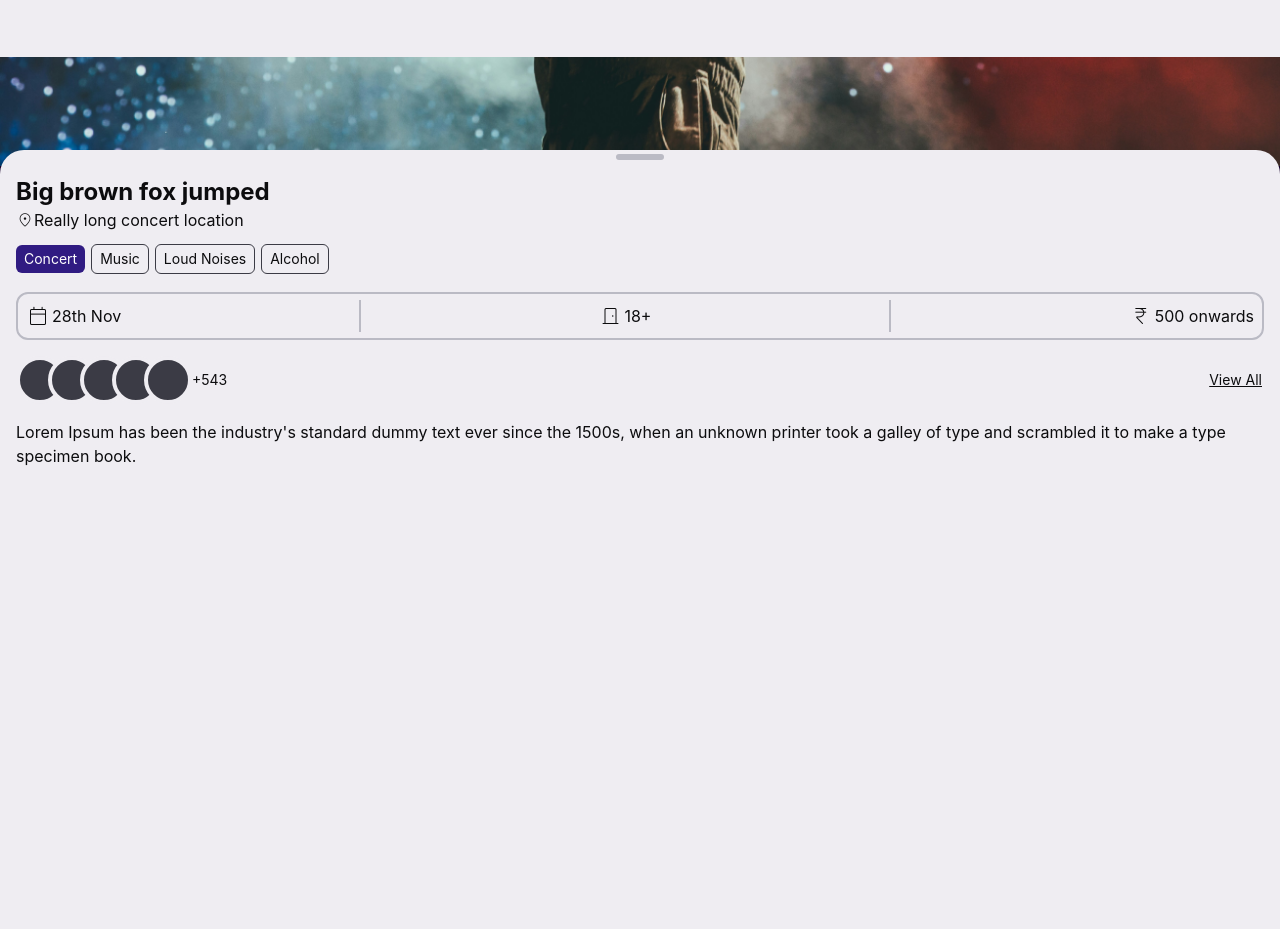
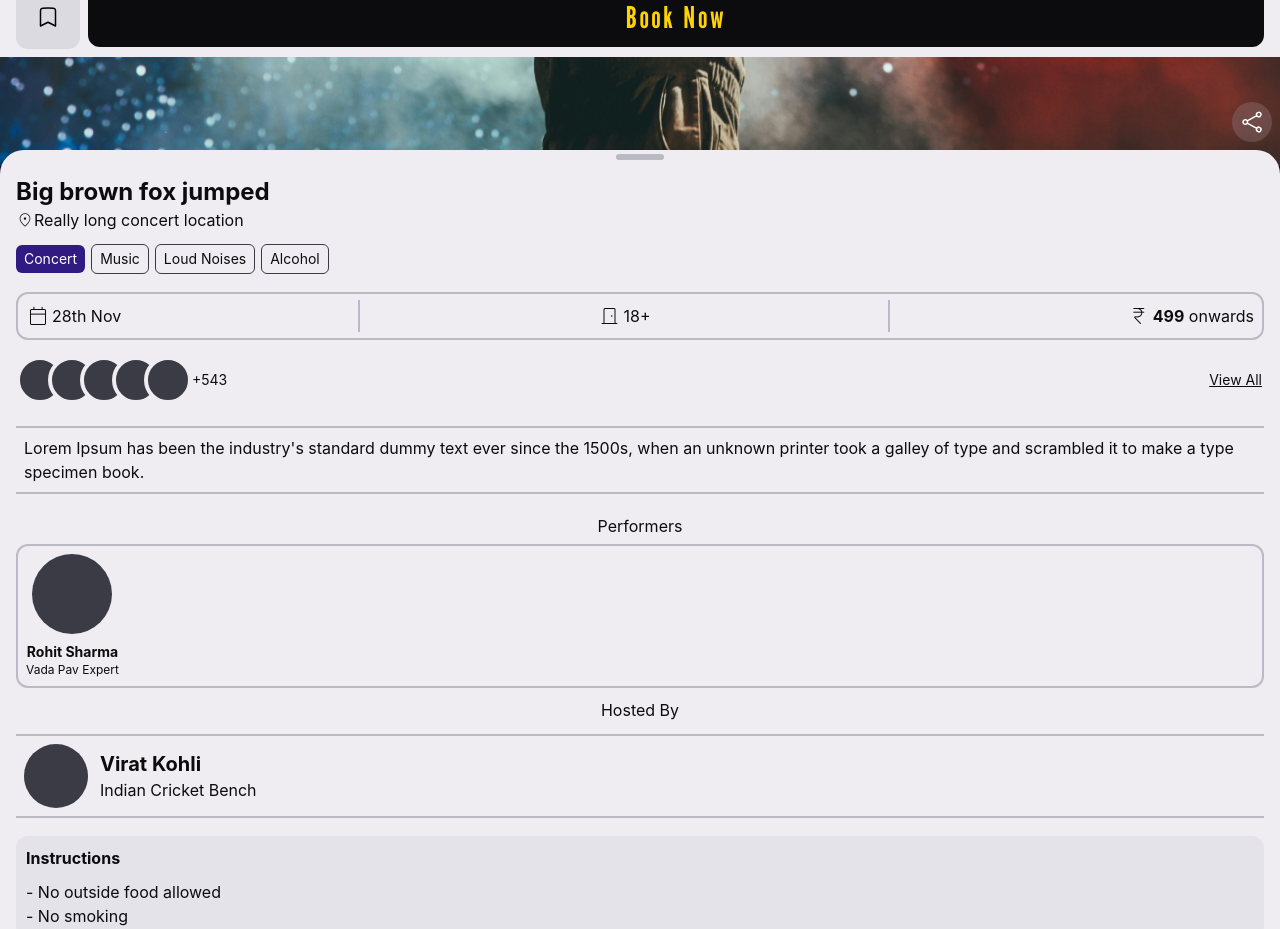
Before and after one commit to TeamEventr/dante, a React (Vite) app: page /event/1 in a window 1280 px wide. Shown: the part 743-1672 px from the top of the page. Built offline with nearby package versions, Linux system fonts and the light colour scheme.

Commit message:
Completed event and explore page

```diff
--- a/src/index.css
+++ b/src/index.css
@@ -1,6 +1,6 @@
 @import url("https://fonts.googleapis.com/css2?family=Material+Symbols+Rounded:opsz,wght,FILL,GRAD@20..48,100..700,0..1,-50..200");
 @import url('https://fonts.googleapis.com/css2?family=League+Gothic&display=swap');
-@import url('https://fonts.googleapis.com/css2?family=Pontano+Sans:wght@300..700&display=swap');
+@import url('https://fonts.googleapis.com/css2?family=DM+Sans:ital,opsz,wght@0,9..40,100..1000;1,9..40,100..1000&display=swap');
 
 @tailwind base;
 @tailwind components;
--- a/src/pages/event.tsx
+++ b/src/pages/event.tsx
@@ -1,15 +1,50 @@
 import Icon from "../ui/icon-wrapper";
+import { BookmarkIcon, ShareIcon } from "../ui/icons";
+import { motion, AnimatePresence } from "motion/react";
+import { useState } from "react";
+
+const animationParams = {
+  hidden: {
+    y: "10%",
+    opacity: 0,
+    transition: {
+      duration: 0.15, // Faster transition
+      ease: "easeOut", // Smooth exit
+    },
+  },
+  visible: {
+    y: "0%",
+    opacity: 1,
+    transition: {
+      type: "spring",
+      stiffness: 200, // Slightly snappier spring
+      damping: 20, // Reduced damping for quicker settling
+    },
+  },
+};
+
 
 export default function Event() {
+
+  const [isBookingMenuOpen, setBookingMenuOpen] = useState(false);
+
+
   return (
     <div>
-      <div className="fixed z-50 bottom-0 bg-eventr-gray-50 w-full h-16 p-4">
-
+      <div className="fixed py-2 flex items-center gap-2 z-40 bottom-0 bg-eventr-gray-50 w-full h-20 p-4">
+        <button className="bg-eventr-gray-200/20 p-5 rounded-xl">
+          <BookmarkIcon size={24} color="black"/>
+        </button>
+        <button onClick={() => setBookingMenuOpen(true)} className="text-3xl font-gothic tracking-widest bg-eventr-gray-900 text-secondary px-6 py-3 flex-grow rounded-xl">
+          Book Now
+        </button>
       </div>
-      <div>
+      <div className="relative">
         <img src="/concert.jpg" alt="event" className="w-full -mt-2 z-0 aspect-h-9 object-cover" />
+        <button className="absolute right-2 bottom-6 p-2 bg-eventr-gray-100/20 rounded-full"><ShareIcon /></button>
       </div>
-      <div className="relative flex flex-col items-center h-screen w-full px-4 -mt-4 z-40 text-eventr-gray-900 bg-eventr-gray-50 rounded-t-3xl">
+        <div
+          className="relative flex flex-col items-center h-screen w-full px-4 -mt-4 z-30 text-eventr-gray-900 bg-eventr-gray-50 rounded-t-3xl">
           <div className="mt-1 mb-4 bg-eventr-gray-100 rounded-full w-12 h-1.5"/>
           <h1 className="font-bold text-2xl w-full">Big brown fox jumped</h1>
           <p className="flex items-center text w-full"><Icon icon="location_on" size="18px"/>Really long concert location</p>
@@ -32,7 +67,7 @@ export default function Event() {
             <div className="h-8 border-r-2 border-eventr-gray-100"/>
             <div className="flex gap-0.5">
               <Icon icon="currency_rupee" size="24px"/>
-            <p>500 onwards</p>
+              <p><b>499</b> onwards</p>
             </div>
           </div>
           <div className="flex items-center w-full pl-4 my-1.5">
@@ -42,13 +77,59 @@ export default function Event() {
             <p className="text-sm">+543</p>
             <p className="flex-grow underline text-sm text-right pr-0.5">View All</p>
           </div>
-        <p className="my-1.5">
+          <p className="border-y-2 p-2 border-eventr-gray-100 w-full my-3">
             Lorem Ipsum has been the industry's standard dummy text ever since the 1500s, when an unknown printer
             took a galley of type and scrambled it to make a type specimen book.
           </p>
+          <p className="mt-2">Performers</p>
 
+          <div className="flex items-center justify-between px-2 my-1.5 gap-1.5 border-2 border-eventr-gray-100 rounded-xl h-36 w-full">
+              <div className="flex flex-col items-center">
+                <div className="w-20 h-20 rounded-full bg-eventr-gray-500" />
+                <p className="text-center text-sm font-bold mt-2">Rohit Sharma</p>
+                <p className="text-xs">Vada Pav Expert</p>
+              </div>
+          </div>
+          <p className="mt-1">Hosted By</p>
+          <div className="border-y-2 p-2 border-eventr-gray-100 w-full my-3">
+              <a className="flex gap-3 items-center">
+                <div className="w-16 h-16 bg-eventr-gray-500 rounded-full"/>
+                <p><span className="text-xl font-bold">Virat Kohli</span><br/><span>Indian Cricket Bench</span></p>
+              </a>
           </div>
 
+          <div className="w-full my-1.5 bg-eventr-gray-100/20 rounded-xl p-2.5">
+            <p className="font-bold mb-2.5">Instructions</p>
+            <p>
+              - No outside food allowed<br/>
+              - No smoking<br/>
+            </p>
+          </div>
+        </div>
+
+      {/* Ticket Booking Menu */}
+      <AnimatePresence>
+        {isBookingMenuOpen && (
+          <motion.div
+            initial="hidden"
+            animate="visible"
+            exit="hidden"
+            variants={animationParams}
+            className="absolute top-[56px] z-40 h-screen w-full text-eventr-gray-900 bg-eventr-gray-50 p-4 shadow-xl"
+          >
+            <div className="flex justify-between mb-4 items-center">
+              <h2 className="text-2xl font-bold">Book Your Ticket</h2>
+              <button onClick={()=> setBookingMenuOpen(false)}  >
+                <Icon icon="close" size="32px" />
+              </button>
+            </div>
+            <div>
+              {/* Ticket booking form or details can go here */}
+              <p>Select your ticket details and proceed to payment.</p>
+            </div>
+          </motion.div>
+        )}
+      </AnimatePresence>
     </div>
   );
 }
--- a/src/pages/explore.tsx
+++ b/src/pages/explore.tsx
@@ -1,5 +1,6 @@
 import { categories } from "../lib/Categories";
 import { SearchIcon } from "../ui/icons";
+
 
 export default function Explore() {
     return (
@@ -15,6 +16,34 @@ export default function Explore() {
                     </a>
                 ))}
             </div>
+            <div className="relative flex flex-col gap-4">
+                <div className="relative flex flex-col rounded-xl w-full bg-eventr-gray-200/20">
+                    <img src="/concert.jpg" alt="event" className="w-full z-0 aspect-[16/9] rounded-t-xl object-cover" />
+                    <div className="flex p-2">
+                        <div className="flex justify-center px-1.5 rounded-xl flex-col items-center bg-eventr-gray-900/20">
+                            <p className="text-sm">NOV</p>
+                            <h2 className="text-3xl -mt-2 font-bold text-secondary">28</h2>
+                        </div>
+                        <div className="p-2">
+                            <h2 className="text-xl font-bold">Big Brown Fox Jumps</h2>
+                            <p className="text-eventr-gray-100 flex items-center"><b>₹499</b><div className="border-r mx-2 h-4 border-eventr-gray-200"/>Really Long concert location</p>
+                        </div>
+                    </div>
+                </div>
+                <div className="relative flex flex-col rounded-xl w-full bg-eventr-gray-200/20">
+                    <img src="/concert.jpg" alt="event" className="w-full z-0 aspect-[16/9] rounded-t-xl object-cover" />
+                    <div className="flex p-2">
+                        <div className="flex justify-center px-1.5 rounded-xl flex-col items-center bg-eventr-gray-900/20">
+                            <p className="text-sm">NOV</p>
+                            <h2 className="text-3xl -mt-2 font-bold text-secondary">28</h2>
+                        </div>
+                        <div className="p-2">
+                            <h2 className="text-xl font-bold">Big Brown Fox Jumps</h2>
+                            <p className="text-eventr-gray-100 flex items-center"><b>₹499</b><div className="border-r mx-2 h-4 border-eventr-gray-200"/>Really Long concert location</p>
+                        </div>
+                    </div>
+                </div>
+            </div>
         </div>
     )
 }
--- a/src/ui/icons.tsx
+++ b/src/ui/icons.tsx
@@ -29,8 +29,20 @@ export const StarIcon: React.FC<IconProps> = ({ color = 'currentColor', size = 2
     </svg>
 );
 
-export const ClockIcon: React.FC<IconProps> = ({ color = 'currentColor', size = 24 }) => (
+export const BookmarkIcon: React.FC<IconProps> = ({ color = 'currentColor', size = 24 }) => (
     <svg xmlns="http://www.w3.org/2000/svg" fill="none" viewBox="0 0 24 24" strokeWidth={1.5} stroke={color} width={size} height={size}>
-      <path strokeLinecap="round" strokeLinejoin="round" d="M12 6v6h4.5m4.5 0a9 9 0 1 1-18 0 9 9 0 0 1 18 0Z" />
+        <path strokeLinecap="round" strokeLinejoin="round" d="M17.593 3.322c1.1.128 1.907 1.077 1.907 2.185V21L12 17.25 4.5 21V5.507c0-1.108.806-2.057 1.907-2.185a48.507 48.507 0 0 1 11.186 0Z" />
     </svg>
 );
+
+export const ShareIcon: React.FC<IconProps> = ({ color = 'currentColor', size = 24 }) => (
+    <svg xmlns="http://www.w3.org/2000/svg" fill="none" viewBox="0 0 24 24" strokeWidth={1.5} stroke={color} width={size} height={size}>
+  <path strokeLinecap="round" strokeLinejoin="round" d="M7.217 10.907a2.25 2.25 0 1 0 0 2.186m0-2.186c.18.324.283.696.283 1.093s-.103.77-.283 1.093m0-2.186 9.566-5.314m-9.566 7.5 9.566 5.314m0 0a2.25 2.25 0 1 0 3.935 2.186 2.25 2.25 0 0 0-3.935-2.186Zm0-12.814a2.25 2.25 0 1 0 3.933-2.185 2.25 2.25 0 0 0-3.933 2.185Z" />
+</svg>
+);
+
+export const GroupIcon: React.FC<IconProps> = ({ color = 'currentColor', size = 24 }) => (
+    <svg xmlns="http://www.w3.org/2000/svg" fill="none" viewBox="0 0 24 24" strokeWidth={1.5} stroke={color} width={size} height={size}>
+        <path strokeLinecap="round" strokeLinejoin="round" d="M18 18.72a9.094 9.094 0 0 0 3.741-.479 3 3 0 0 0-4.682-2.72m.94 3.198.001.031c0 .225-.012.447-.037.666A11.944 11.944 0 0 1 12 21c-2.17 0-4.207-.576-5.963-1.584A6.062 6.062 0 0 1 6 18.719m12 0a5.971 5.971 0 0 0-.941-3.197m0 0A5.995 5.995 0 0 0 12 12.75a5.995 5.995 0 0 0-5.058 2.772m0 0a3 3 0 0 0-4.681 2.72 8.986 8.986 0 0 0 3.74.477m.94-3.197a5.971 5.971 0 0 0-.94 3.197M15 6.75a3 3 0 1 1-6 0 3 3 0 0 1 6 0Zm6 3a2.25 2.25 0 1 1-4.5 0 2.25 2.25 0 0 1 4.5 0Zm-13.5 0a2.25 2.25 0 1 1-4.5 0 2.25 2.25 0 0 1 4.5 0Z" />
+    </svg>
+);
--- a/src/ui/navbar-sidebar.tsx
+++ b/src/ui/navbar-sidebar.tsx
@@ -65,7 +65,7 @@ export default function NavbarSidebar() {
           {isSidebarOpen && (
               <motion.div
                   initial="hidden" animate="visible" exit="exit" variants={animationParams} ref={sidebarRef}
-                  className="absolute top-0 z-40 left-0 w-52 h-screen p-2 flex flex-col gap-1.5 bg-eventr-gray-900 border-r-2 border-eventr-gray-800 shadow-lg"
+                  className="absolute top-0 z-50 left-0 w-52 h-screen p-2 flex flex-col gap-1.5 bg-eventr-gray-900 border-r-2 border-eventr-gray-800 shadow-lg"
               >
                     <button className="mb-4 ml-2" onClick={() => setIsSidebarOpen(false)}>
                         <Icon icon="close" size="32px" />
--- a/tailwind.config.js
+++ b/tailwind.config.js
@@ -23,7 +23,7 @@ export default {
       },
       fontFamily: {
       gothic: ["League Gothic", "sans-serif"],
-      sans: ["Pontano Sans", "sans-serif"],
+      sans: ["DM Sans", "sans-serif"],
       },
     },
   },
```
Lines whose indentation alone changed are shown as unchanged.
